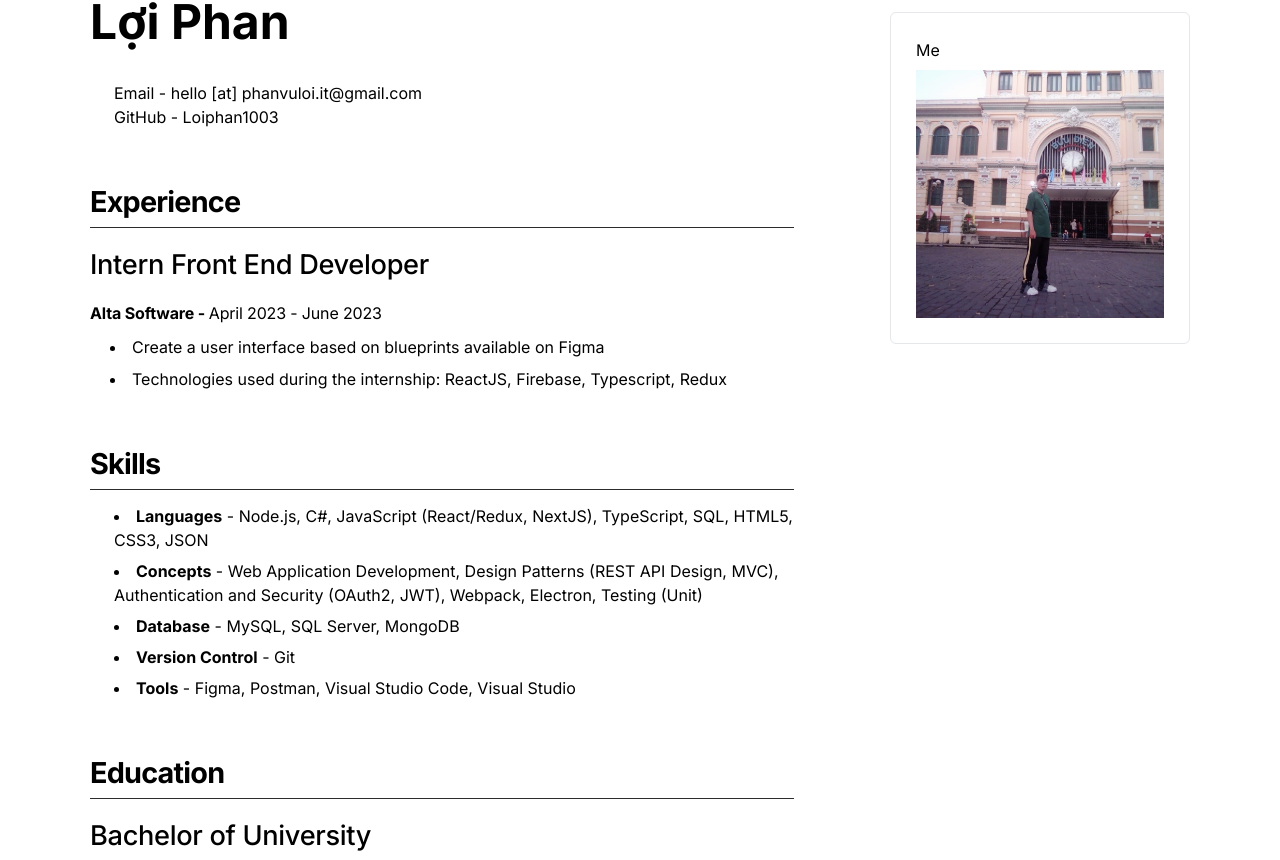
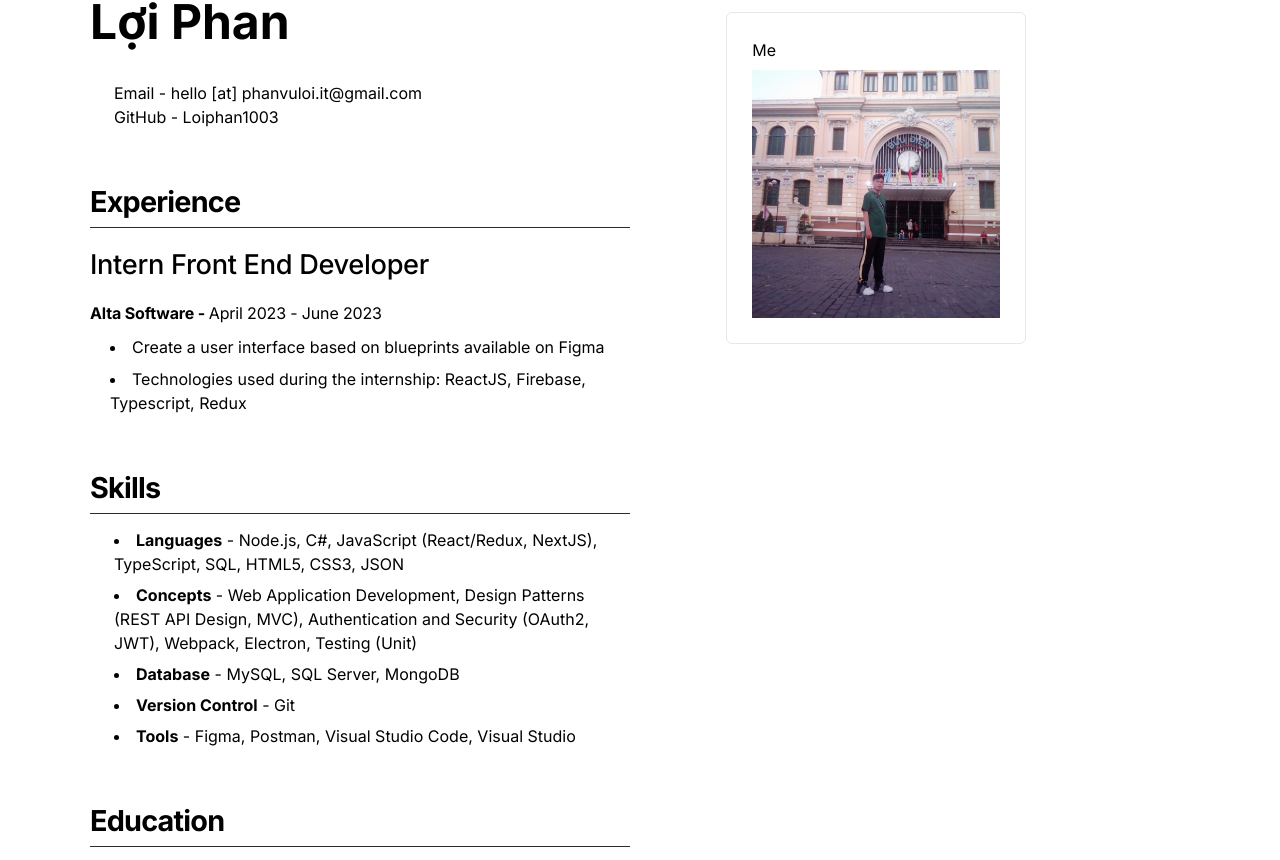
Before and after one commit to Loiphan1003/porfolio, a Next.js app: page /resume in a window 1280 px wide. Shown: the part 180-1040 px from the top of the page. Built offline with nearby package versions, Linux system fonts and the light colour scheme.

Commit message:
add animation

```diff
--- a/app/layout.tsx
+++ b/app/layout.tsx
@@ -3,7 +3,7 @@ import './globals.css'
 import React from 'react'
 import { Inter } from 'next/font/google';
 import { ThemeProvider } from 'next-themes';
-import { Navbar } from '@/components';
+import { Navbar, Reveal } from '@/components';
 import Image from 'next/image'
 import { facebookLogo, githubLogo } from '@/assets/images';
 import { Providers } from '@/redux/Providers';
@@ -45,6 +45,7 @@ function RootLayout({
                   {children}
                 </section>
 
+                <Reveal>
                   <footer
                     className="flex w-[100%] mt-[80px] py-[48px] md:py-0 box-border h-fit flex-col justify-center items-center"
                   >
@@ -80,6 +81,7 @@ function RootLayout({
                     </ul>
                     <p className="mt-[20px]">Made by Loi Phan.</p>
                   </footer>
+                </Reveal>
               </div>
             </div>
           </ThemeProvider>
--- a/app/me/page.tsx
+++ b/app/me/page.tsx
@@ -2,6 +2,7 @@
 import React from 'react';
 import { useRouter } from 'next/navigation';
 import { InfoLayout } from '@/components/layouts';
+import { Reveal } from '@/components';
 
 
 const Me = () => {
@@ -20,6 +21,7 @@ const Me = () => {
       >About me</h1>
 
       <section>
+        <Reveal>
           <p className='mt-2' >Hi, I&apos;m Lợi I&apos;m a frontend developer in Việt Nam. I am thrilled to have the opportunity to introduce myself and share my passion for both programming and my hobbies. As a frontend developer, I specialize in creating engaging and user-friendly
             interfaces for websites and applications.
           </p>
@@ -33,7 +35,9 @@ const Me = () => {
               onClick={() => handleRouter('/resume')}
             >My Resume</li>
           </ul>
+        </Reveal>
 
+        <Reveal>
           <h2
             className="mt-[55px] text-[1.9rem] dark:text-dark-fontColorHeading text-light-fontColorHeading font-bold not-italic leading-[35.2px]
             tracking-[-0.8px]
@@ -48,6 +52,7 @@ const Me = () => {
           >
             Software
           </h3>
+
           <ul
             className="mt-[20px] pl-[24px] flex flex-col gap-[7px]
           box-border list-disc marker:text-dark-marker dark:text-dark-fontColorBase
@@ -61,6 +66,7 @@ const Me = () => {
             <li>Terminal: <p className="inline-block text-[#9CA0FA] underline underline-offset-2" >Windows Terminal</p></li>
             <li>Notes: <p className="inline-block text-[#9CA0FA] underline underline-offset-2" >Notion</p></li>
           </ul>
+        </Reveal>
 
       </section>
     </InfoLayout>
--- a/app/page.tsx
+++ b/app/page.tsx
@@ -1,6 +1,6 @@
 "use client";
 import Image from 'next/image'
-import { ProjectItem } from '@/components';
+import { ProjectItem, Reveal } from '@/components';
 import { useRouter } from 'next/navigation'
 import myImage from '../assets/images/lp.jpg';
 import React, { useEffect } from 'react';
@@ -8,6 +8,8 @@ import { useDispatch, useSelector } from 'react-redux';
 import { getProjects } from '@/redux/reducer/projectSlice/asyncThunk';
 import { RootState } from '@/redux/store';
 import { Button } from '@/components/Button';
+
+
 
 
 export default function Home() {
@@ -30,6 +32,7 @@ export default function Home() {
 
   return (
     <React.Fragment>
+      <Reveal>
         <section
           className="w-auto h-fit flex flex-col md:flex-row gap-[24px] mt-[20px] md:mt-[48px] md:items-center"
         >
@@ -61,7 +64,9 @@ export default function Home() {
             alt="Picture of the author"
           />
         </section>
+      </Reveal>
 
+      <Reveal>
         <section
           className="mt-[48px]"
         >
@@ -81,6 +86,7 @@ export default function Home() {
             ))}
           </div>
         </section>
+      </Reveal>
     </React.Fragment>
   )
 }
--- a/app/projects/page.tsx
+++ b/app/projects/page.tsx
@@ -1,5 +1,5 @@
 "use client"
-import { ProjectItem } from '@/components';
+import { ProjectItem, Reveal } from '@/components';
 import { RootState } from '@/redux/store';
 import React from 'react'
 import { useSelector } from 'react-redux';
@@ -10,12 +10,15 @@ const Projects = () => {
 
     return (
         <main
-            className="mt-[2rem] md:mt-[48px]"
+            className="mt-[2rem] md:mt-[48px] min-h-[60vh]"
         >
+            <Reveal>
                 <header>
                     <h1 className="text-[2.2rem] md:text-[48px] font-bold not-italic leading-[53px]" >Projects</h1>
                 </header>
+            </Reveal>
 
+            <Reveal>
                 <section
                     className="mt-[48px] grid gap-4 grid-cols-1 md:grid-cols-2 lg:grid-cols-3"
                 >
@@ -24,6 +27,7 @@ const Projects = () => {
                     ))}
 
                 </section>
+            </Reveal>
         </main>
     )
 }
--- a/app/resume/page.tsx
+++ b/app/resume/page.tsx
@@ -1,3 +1,5 @@
+"use client"
+import { Reveal } from '@/components';
 import DescribeInfo from '@/components/DescribeInfo';
 import Heading from '@/components/Heading';
 import { InfoLayout } from '@/components/layouts';
@@ -16,13 +18,16 @@ const Resume = () => {
             <section
                 className="mt-[32px]"
             >
+                <Reveal>
                     <ul
                         className="pl-[24px] box-border"
                     >
                         <li>Email - hello [at] phanvuloi.it@gmail.com</li>
                         <li>GitHub - Loiphan1003</li>
                     </ul>
+                </Reveal>
 
+                <Reveal>
                     <Heading text='Experience' />
                     <div
                         className='mt-[22px] flex flex-col gap-[55px]'
@@ -39,7 +44,9 @@ const Resume = () => {
                         />
 
                     </div>
+                </Reveal>
 
+                <Reveal>
                     <Heading
                         text='Skills'
                     />
@@ -59,7 +66,9 @@ const Resume = () => {
                         <li><span className='font-bold' >Tools</span> - Figma, Postman, Visual Studio Code, Visual Studio
                         </li>
                     </div>
+                </Reveal>
 
+                <Reveal>
                     <Heading
                         text='Education'
                     />
@@ -77,10 +86,13 @@ const Resume = () => {
                             }}
                         />
                     </div>
+                </Reveal>
 
+                <Reveal>
                     <Heading
                         text='Certificate'
                     />
+
                     <div
                         data-testid="cypress-certificates"
                         className="mt-[22px] flex flex-col gap-8"
@@ -101,6 +113,7 @@ const Resume = () => {
                             </div>
                         ))}
                     </div>
+                </Reveal>
 
             </section>
         </InfoLayout>
--- /dev/null
+++ b/components/Motion/Reveal.tsx
@@ -0,0 +1,40 @@
+import React, { useEffect, useRef } from 'react'
+import { motion, useAnimation, useInView } from "framer-motion"
+
+
+interface IProps {
+    children: React.ReactNode,
+}
+
+
+export const Reveal = (props: IProps) => {
+
+
+    const ref = useRef(null);
+    const isInView = useInView(ref,{ once: true });
+
+    const mainControls = useAnimation();
+
+    useEffect(() => {
+        if(isInView){
+            mainControls.start("visible")
+        }
+    }, [isInView])
+
+
+    return (
+        <div ref={ref} className='relative w-full' >
+            <motion.div
+                variants={{
+                    hidden: { opacity: 0, y: 75 },
+                    visible: { opacity: 1, y: 0 },
+                }}
+                initial="hidden"
+                animate={mainControls}
+                transition={{ duration: 0.5, delay: 0.25 }}
+            >
+                {props.children}
+            </motion.div>
+        </div>
+    )
+}
--- a/components/index.tsx
+++ b/components/index.tsx
@@ -3,3 +3,4 @@ export * from './ThemeButton';
 export * from './ProjectItem';
 export * from './Heading';
 export * from './DescribeInfo';
+export * from './Motion/Reveal'
--- a/components/layouts/InfoLayout.tsx
+++ b/components/layouts/InfoLayout.tsx
@@ -2,12 +2,13 @@ import React from 'react'
 import Image from 'next/image';
 
 import { lpImage } from '@/assets/images';
+import { Reveal } from '../Motion/Reveal';
 
 const InfoLayout = ({ children }: { children: React.ReactNode }) => {
 
     return (
         <div
-            className="mt-[48px] w-full flex flex-col lg:flex-row gap-[6rem]"
+            className="mt-[48px] w-full min-h-[60vh] flex flex-col lg:flex-row gap-[6rem]"
         >
             <div
                 className="max-w-full min-w-0"
@@ -15,6 +16,7 @@ const InfoLayout = ({ children }: { children: React.ReactNode }) => {
                 {children}
             </div>
 
+            <Reveal>
                 <aside
                     className="w-full lg:max-w-[300px]"
                 >
@@ -32,6 +34,7 @@ const InfoLayout = ({ children }: { children: React.ReactNode }) => {
                         />
                     </div>
                 </aside>
+            </Reveal>
         </div>
     )
 }
--- a/package.json
+++ b/package.json
@@ -20,6 +20,7 @@
     "autoprefixer": "10.4.14",
     "eslint": "8.44.0",
     "eslint-config-next": "13.4.8",
+    "framer-motion": "^10.16.16",
     "next": "13.4.8",
     "next-redux-wrapper": "^8.1.0",
     "next-themes": "^0.2.1",
```
Also changed, not shown: 2 other files (tests, documents, lock files or other folders). Lines whose indentation alone changed are shown as unchanged.
